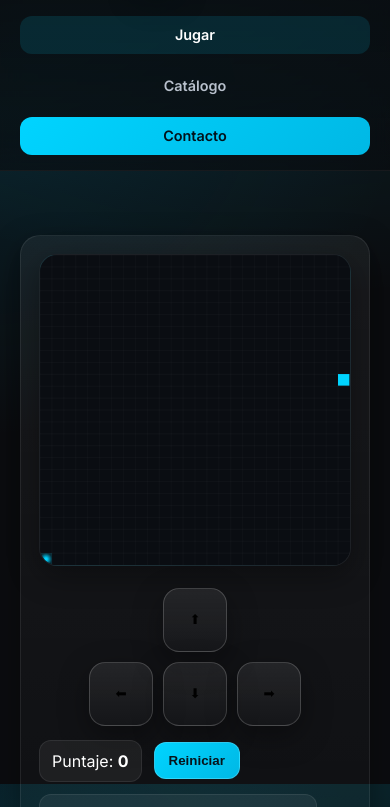
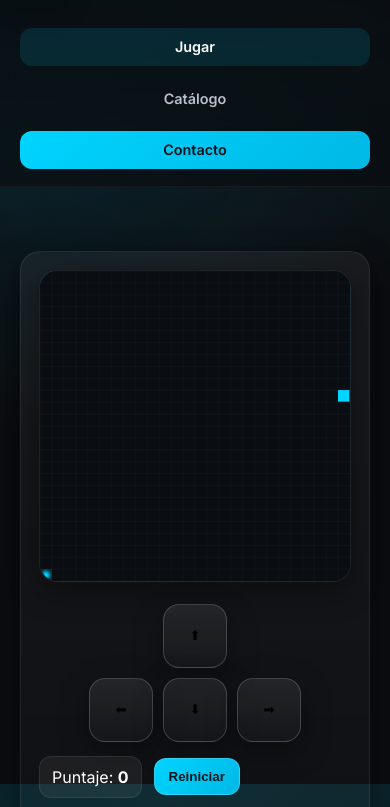
Before and after one commit to Ethern-AI/GAME, a plain HTML site: page index.html in a window 390 px wide. Shown: the part 60-867 px from the top of the page. Drawn offline with Linux system fonts and the light colour scheme.

Commit message:
Update index.html

```diff
--- a/index.html
+++ b/index.html
@@ -58,7 +58,6 @@
     }
     .nav{
       max-width:1200px; margin:0 auto; display:flex; align-items:center; justify-content:space-between; gap:16px; padding:14px 20px;
-      flex-wrap: wrap;
     }
     .brand{display:flex; align-items:center; gap:12px; text-decoration:none; color:var(--fg)}
     .logo{
@@ -69,13 +68,10 @@
     .brand span{font-weight:800; letter-spacing:.06em}
     nav {
       display: flex;
-      flex-wrap: wrap;
-      justify-content: center;
       gap: 8px;
     }
     nav a{
       color:var(--muted); text-decoration:none; font-weight:600; padding:10px 14px; border-radius:12px; transition:all .2s ease;
-      white-space: nowrap;
     }
     nav a:hover, nav a.active{color:var(--fg); background:rgba(0,212,255,.12)}
     .cta{background:linear-gradient(135deg, var(--cyan), var(--cyan-2)); color:#02121a !important;}
@@ -112,13 +108,6 @@
     .joy-btn{width:64px; height:64px; border-radius:16px; display:grid; place-items:center; border:1px solid rgba(255,255,255,.18); background:linear-gradient(180deg, rgba(255,255,255,.08), rgba(255,255,255,.02)); box-shadow:var(--shadow); touch-action:manipulation; -webkit-tap-highlight-color: transparent}
     .joy-btn:active{transform:scale(.98); background:rgba(0,212,255,.12); border-color:rgba(0,212,255,.6)}
     .joy-btn svg{opacity:.9}
-    @media (max-width: 860px){
-      .hero{grid-template-columns:1fr;}
-      .joystick{display:grid; padding-top:8px}
-      .hero .panel{order:-1}
-      .nav { justify-content: center; }
-      nav { margin-top: 10px; }
-    }
 
     /* ---------- CATÁLOGO ---------- */
     .catalog-top{display:flex; gap:12px; align-items:center; justify-content:space-between; flex-wrap:wrap}
@@ -160,38 +149,46 @@
     footer{padding:50px 20px; text-align:center; color:var(--muted)}
 
     /* Media queries para diseño responsive */
+    @media (max-width: 860px){
+      .hero{grid-template-columns:1fr;}
+      .joystick{display:grid; padding-top:8px}
+      .hero .panel{order:-1}
+
+      /* Menú responsivo */
+      .nav {
+        flex-direction: column;
+        align-items: stretch;
+        text-align: center;
+      }
+
+      nav {
+        margin-top: 15px;
+        justify-content: center;
+        flex-wrap: wrap;
+      }
+
+      nav a {
+        margin: 5px;
+        font-size: 0.9rem;
+        padding: 8px 12px;
+      }
+    }
+
     @media (max-width: 768px) {
       .contact-grid {
         grid-template-columns: 1fr;
-      }
-
-      .nav {
-        flex-direction: column;
-        padding: 10px 20px;
-      }
-
-      nav {
-        width: 100%;
-        justify-content: space-around;
-        margin-top: 10px;
-      }
-
-      nav a {
-        padding: 8px 12px;
-        font-size: 0.9rem;
       }
     }
 
     @media (max-width: 480px) {
       nav {
         flex-direction: column;
-        align-items: center;
+        align-items: stretch;
       }
 
       nav a {
-        width: 100%;
         text-align: center;
-        margin-bottom: 5px;
+        margin: 3px 0;
       }
     }
   </style>
```
